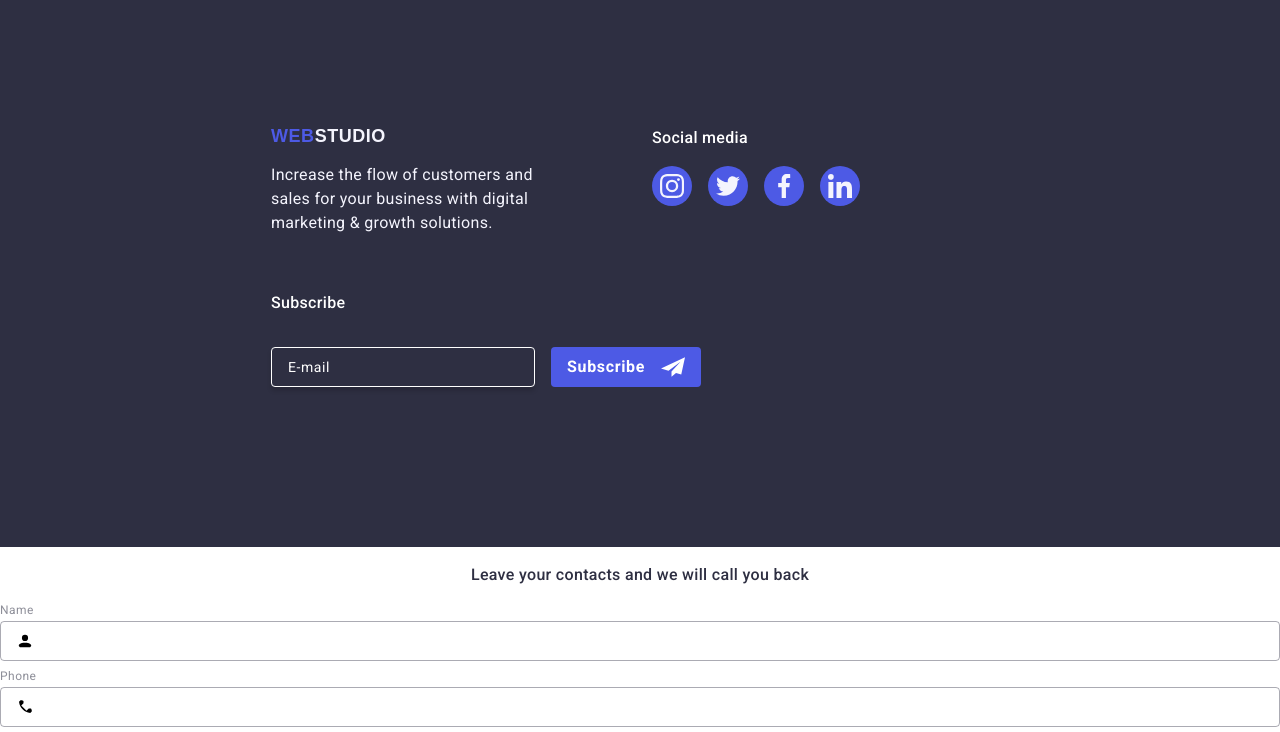
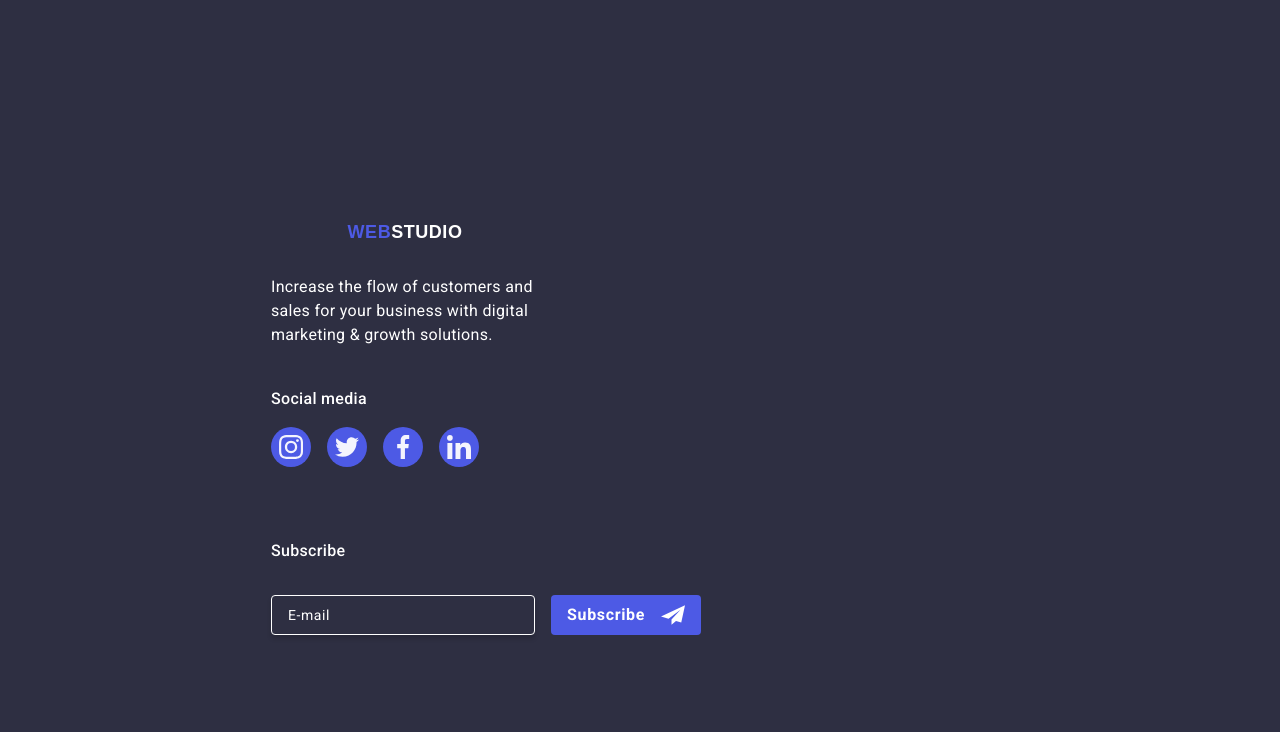
Before and after one commit to GremlenA/goit-markup-hw-06, a plain HTML site: page index.html in a window 1280 px wide. Shown: the part 4443-5175 px from the top of the page. Drawn offline with nearby package versions, Linux system fonts and the light colour scheme.

Commit message:
Update styles.css

```diff
--- a/css/styles.css
+++ b/css/styles.css
@@ -8,7 +8,9 @@ body {
 :root {
   --checkbox-bg-checked: #404bbf;
   --checkbox-icon-fill-checked: #f4f4fd;
-}
+  --accent-color: #4d5ae5;
+}
+
 img {
   display: block;
 }
@@ -18,6 +20,19 @@ li {
   margin: 0;
   padding: 0;
   list-style: none;
+}
+
+h3 {
+  font-weight: 500;
+  font-size: 20px;
+  letter-spacing: 0.02em;
+  line-height: 1.2;
+  color: #2e2f42;
+}
+
+h2 p {
+  line-height: 1.5;
+  letter-spacing: 0.02em;
 }
 
 /* === Общие заголовки === */
@@ -522,14 +537,22 @@ h2 p {
   padding: 100px 0;
 }
 .footer {
-  width: 1158px;
+  max-width: 1158px;
   margin: 0 auto;
+  padding: 0 15px;
   display: flex;
   justify-content: space-between;
   align-items: flex-start;
-  flex-wrap: wrap;
-  gap: 24px;
-}
+  flex-wrap: nowrap;
+  gap: unset;
+}
+.footer-flex-wrapper {
+  display: flex;
+  flex-direction: column;
+  align-items: center;
+  width: 100%;
+}
+
 
 
 .footer-content {
@@ -549,22 +572,26 @@ h2 p {
   text-transform: uppercase;
   color: #4d5ae5;
   text-decoration: none;
-  display: inline-block;
   margin-bottom: 16px;
 }
 
-.logo-span {
-  color: #f4f4fd;
-}
+.footer-logo .logo-span {
+  color: #ffffff;
+}
+
 
 .footer-text {
-  color: #f4f4fd;
-  font-size: 16px;
-  line-height: 1.5;
-  letter-spacing: 0.02em;
-  max-width: 264px;
-  margin-bottom: 16px;
-  margin-top: 0;
+  width: 100%;
+  max-width: 268px;
+  font-size: 16px;
+  line-height: 1.5;
+  font-weight: 400;
+  letter-spacing: 0.02em;
+  text-align: left;
+  margin: 0;
+  font-family: "Roboto", sans-serif;
+  color: #ffffff;
+  word-break: break-word;
 }
 
 .footer-social-block {
@@ -628,9 +655,16 @@ h2 p {
   letter-spacing: 0.02em;
   color: #ffffff;
 }
-footer-block {
-  width: 264px;
-}
+.footer-block {
+  display: flex;
+  flex-direction: column;
+  align-items: center;
+  padding-top: 96px;
+  max-width: 268px;
+  margin: 0;
+  gap: 16px;
+}
+
 
 .footer-social-block {
   width: 208px;
@@ -1155,7 +1189,7 @@ input[type="checkbox"]:checked ~ label .checkbox-custom {
   }
 
 
-  .footer {
+   .footer {
     padding: 60px 15px;
     max-width: 768px;
     margin: 0 auto;
@@ -1179,14 +1213,14 @@ input[type="checkbox"]:checked ~ label .checkbox-custom {
 
   .footer-flex-wrapper {
     display: flex;
-    justify-content: space-between;
     align-items: flex-start;
+    flex-wrap: wrap;
     gap: 24px;
-    flex-wrap: wrap;
-  }
-
-  .footer .footer-block,
-  .footer .footer-social-block {
+  }
+
+
+   .footer-block,
+  .footer-social-block {
     width: calc(50% - 12px);
   }
 
```
